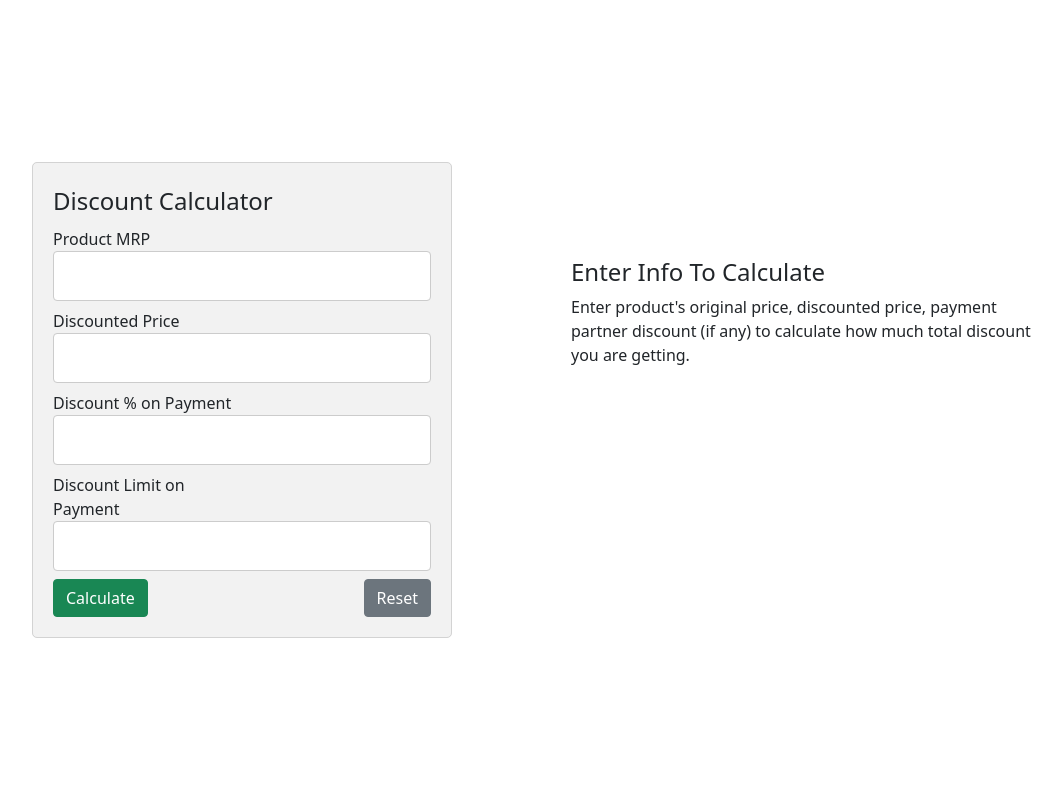
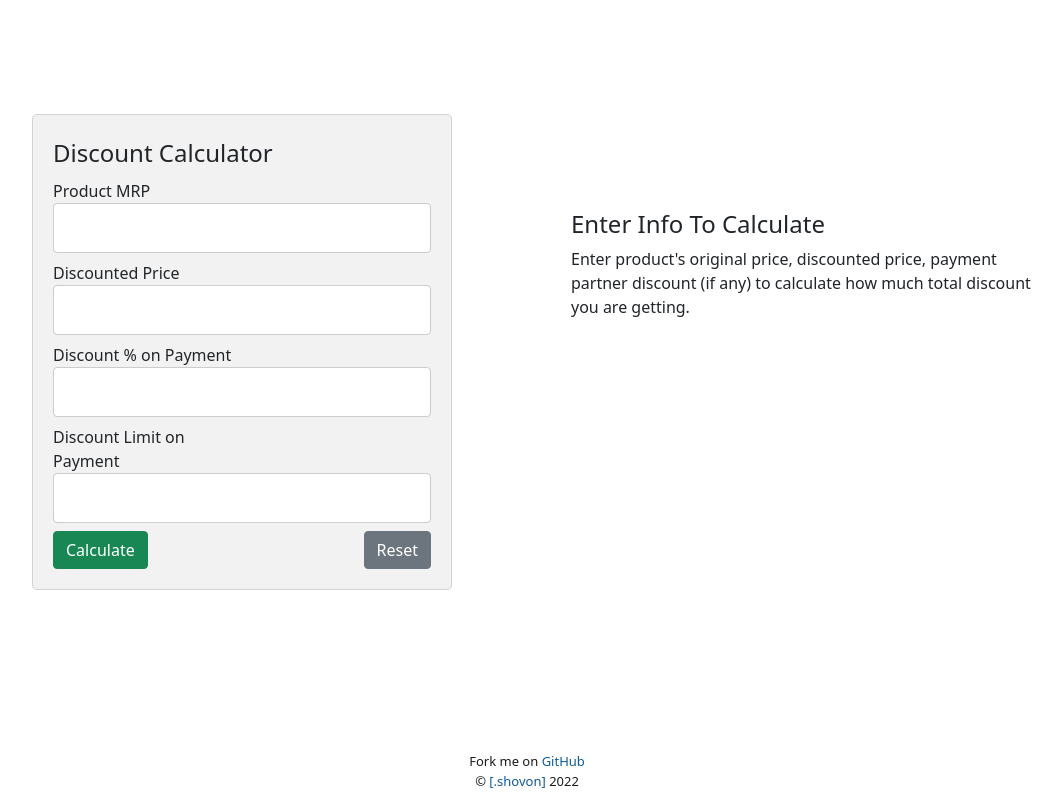
Before and after one commit to ajshovon/discount-calculator, a plain HTML site: page index.html in a window 1280 px wide. Shown: the whole page, without its empty margins (113-1175 px from the left). Drawn offline with Linux system fonts and the light colour scheme.

Commit message:
add footer
Signed-off-by: Shovon <me.shovon668@outlook.com>

```diff
--- a/assets/styles.css
+++ b/assets/styles.css
@@ -34,8 +34,8 @@ fieldset {
 }
 
 .vertical-center {
-  min-height: 100%;  /* Fallback for browsers do NOT support vh unit */
-  min-height: 100vh; /* These two lines are counted as one :-)       */
+  min-height: 88%;  /* Fallback for browsers do NOT support vh unit */
+  min-height: 88vh; /* These two lines are counted as one :-)       */
 
   display: flex;
   align-items: center;
@@ -94,3 +94,24 @@ strong {
     margin: auto;
   }
 }
+
+
+  footer{ min-height:50px;
+    padding-top: 6vh;
+    padding-bottom: 6px;
+    margin-bottom: 4px;
+    font-size: small;
+    font-weight: 500;
+    color: rgb(27, 27, 27);
+    text-align: center;
+    margin-top:auto;
+  }
+
+  footer a {
+    text-decoration: none;
+    color: rgb(13, 90, 153);
+  }
+  footer a:hover {
+    text-decoration: none;
+    color: gray;
+  }
--- a/index.html
+++ b/index.html
@@ -76,5 +76,11 @@
         </div>
       </div>
     </div>
+    <footer>
+      Fork me on
+      <a href="https://re.shovon.me/discount-calculator-github" target="_blank"
+        >GitHub</a
+      ><br />© <a href="https://shovon.me" target="_blank">[.shovon] </a>2022
+    </footer>
   </body>
 </html>
```
